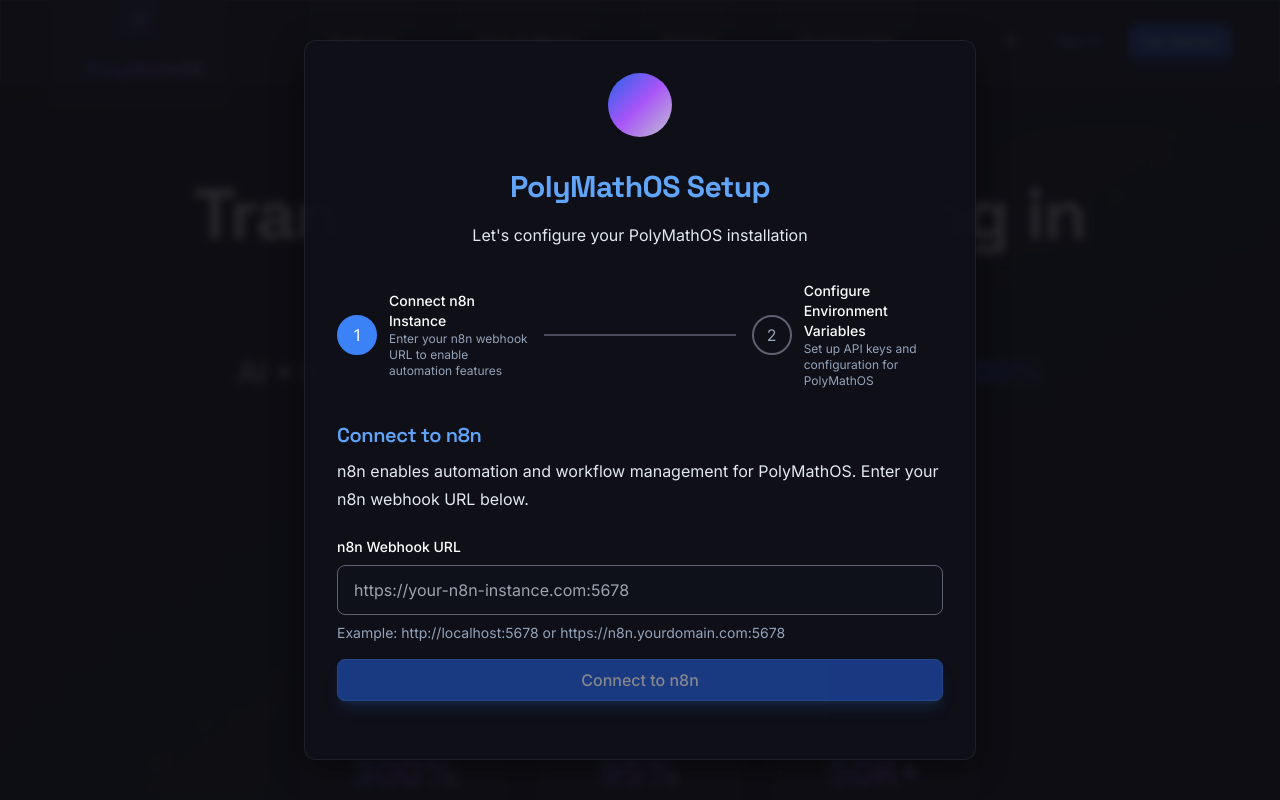
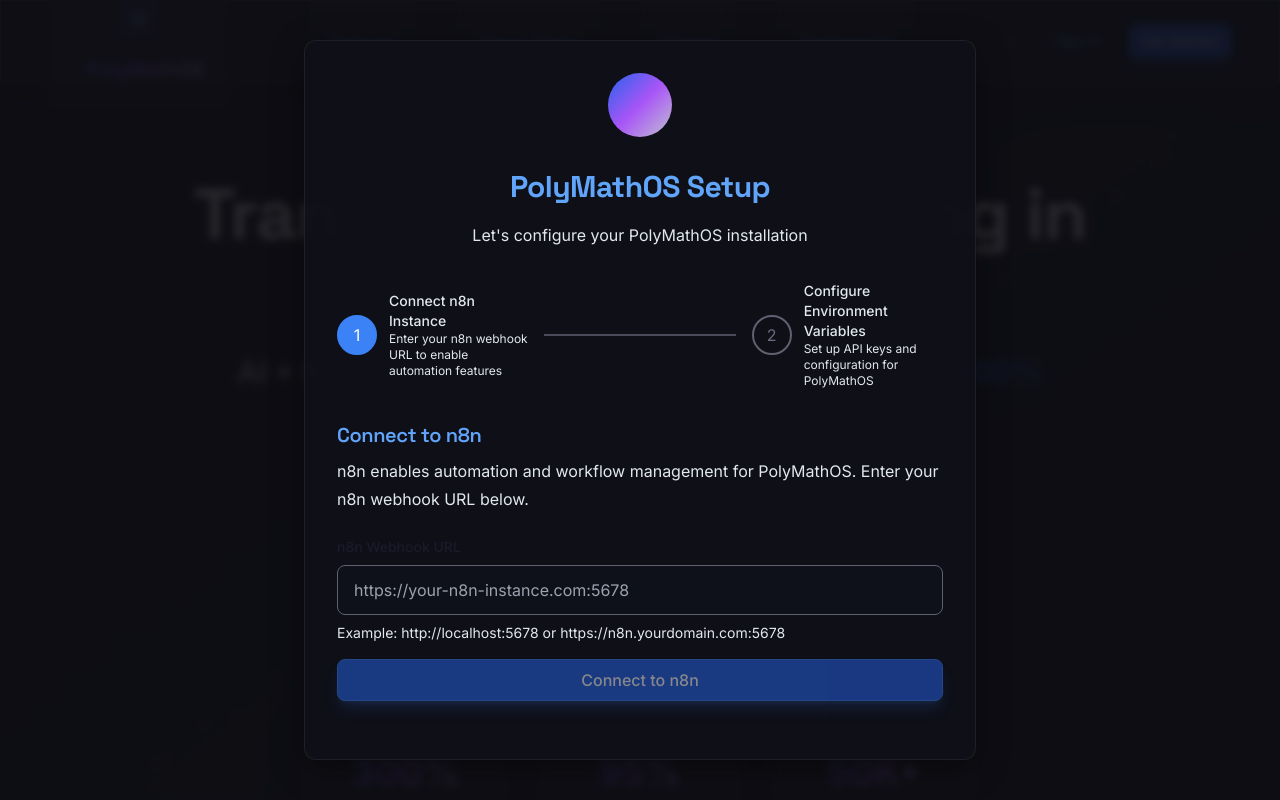
Before and after one commit to J182Razor/PolyMathOS, a React (Vite) app: page / in a window 1280 px wide. Shown: the top 800 px of the page. Built offline with nearby package versions, Linux system fonts and the light colour scheme.

Commit message:
Add proper light and dark theme support - Update text colors to be theme-aware - Light mode: dark text on light backgrounds - Dark mode: light text on dark backgrounds - Update sections to support both themes

```diff
--- a/src/components/sections/Features.tsx
+++ b/src/components/sections/Features.tsx
@@ -38,7 +38,7 @@
   ];
 
   return (
-    <section id="features" className="py-24 bg-dark-base">
+    <section id="features" className="py-24 bg-light-surface dark:bg-dark-base">
       <div className="max-w-7xl mx-auto px-6 sm:px-8 lg:px-12">
         {/* Section Header */}
         <div className="text-center mb-20">
--- a/src/components/sections/Hero.tsx
+++ b/src/components/sections/Hero.tsx
@@ -9,7 +9,7 @@
 
 export const Hero: React.FC<HeroProps> = ({ onStartJourney }) => {
   return (
-    <section className="relative min-h-screen flex items-center justify-center overflow-hidden bg-dark-base pt-24 pb-24">
+    <section className="relative min-h-screen flex items-center justify-center overflow-hidden bg-light-base dark:bg-dark-base pt-24 pb-24">
       {/* Background Pattern */}
       <div className="absolute inset-0 opacity-20">
         <div className="absolute inset-0" style={{
--- a/src/components/sections/HowItWorks.tsx
+++ b/src/components/sections/HowItWorks.tsx
@@ -23,7 +23,7 @@
   ];
 
   return (
-    <section id="how-it-works" className="py-24 bg-dark-base">
+    <section id="how-it-works" className="py-24 bg-light-surface dark:bg-dark-base">
       <div className="max-w-7xl mx-auto px-6 sm:px-8 lg:px-12">
         {/* Section Header */}
         <div className="text-center mb-20">
--- a/src/index.css
+++ b/src/index.css
@@ -4,7 +4,7 @@
 @tailwind components;
 @tailwind utilities;
 
-/* CSS Custom Properties */
+/* CSS Custom Properties - Light Mode (Default) */
 :root {
   --color-dark-base: #05050A;
   --color-dark-surface: #0F111A;
@@ -14,10 +14,18 @@
   --color-silver-base: #C0C0D0;
   --color-silver-medium: #9090A0;
   --color-silver-dark: #606070;
+  /* Light mode text colors */
+  --color-text-primary: #1A1A2A;
+  --color-text-secondary: #4A4A5A;
+  --color-text-tertiary: #6B6B7F;
+  --shimmer-duration: 3s;
+}
+
+/* Dark Mode Overrides */
+.dark {
   --color-text-primary: #FFFFFF;
   --color-text-secondary: #E2E8F0;
   --color-text-tertiary: #94A3B8;
-  --shimmer-duration: 3s;
 }
 
 /* Base Styles */
@@ -33,7 +41,7 @@
   body {
     @apply m-0 min-h-screen;
     @apply bg-light-base dark:bg-dark-base;
-    @apply text-text-primary;
+    @apply text-text-primary dark:text-white;
     @apply font-sans antialiased;
     font-family: 'Inter', system-ui, -apple-system, sans-serif;
     -webkit-font-smoothing: antialiased;
@@ -49,7 +57,8 @@
 
   /* Typography */
   h1, h2, h3, h4, h5, h6 {
-    @apply font-display font-semibold text-text-primary;
+    @apply font-display font-semibold;
+    @apply text-text-primary dark:text-white;
     letter-spacing: -0.02em;
   }
 
@@ -69,13 +78,13 @@
   }
 
   p {
-    @apply text-text-secondary leading-relaxed;
+    @apply text-text-secondary dark:text-slate-200 leading-relaxed;
     font-size: 1rem;
     line-height: 1.75;
   }
 
   a {
-    @apply text-silver-300 hover:text-silver-200 transition-colors duration-200;
+    @apply text-royal-600 dark:text-royal-400 hover:text-royal-700 dark:hover:text-royal-300 transition-colors duration-200;
   }
 }
 
--- a/tailwind.config.js
+++ b/tailwind.config.js
@@ -63,12 +63,12 @@
           elevated: '#F1F3F5',
           overlay: '#E8E8F0',
         },
-        // Text Hierarchy - High contrast for readability
+        // Text Hierarchy - Theme-aware for light and dark modes
         text: {
-          primary: '#FFFFFF', // Pure white for headings in dark mode
-          secondary: '#E2E8F0', // Slate 200 - Bright silver for body text
-          tertiary: '#94A3B8', // Slate 400 - Legible for labels
-          disabled: '#64748B', // Slate 500
+          primary: '#1A1A2A', // Dark text for light mode, overridden in dark mode
+          secondary: '#4A4A5A', // Medium dark for light mode
+          tertiary: '#6B6B7F', // Muted for light mode
+          disabled: '#9090A0', // Disabled state
         },
         // Legacy support
         primary: {
```
